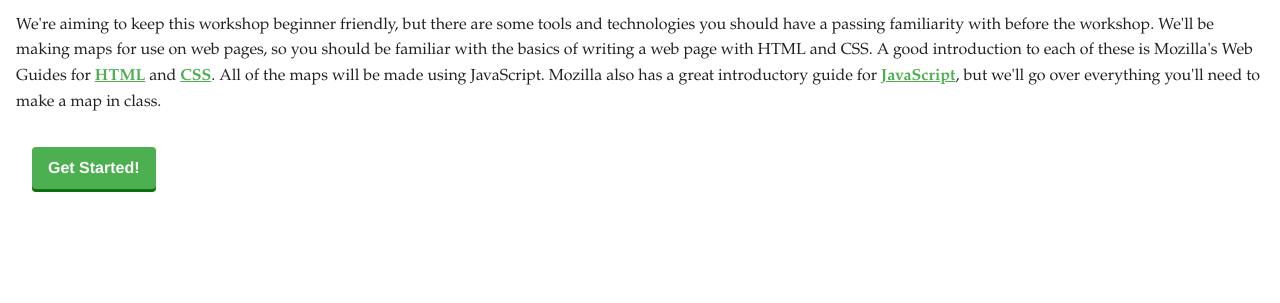
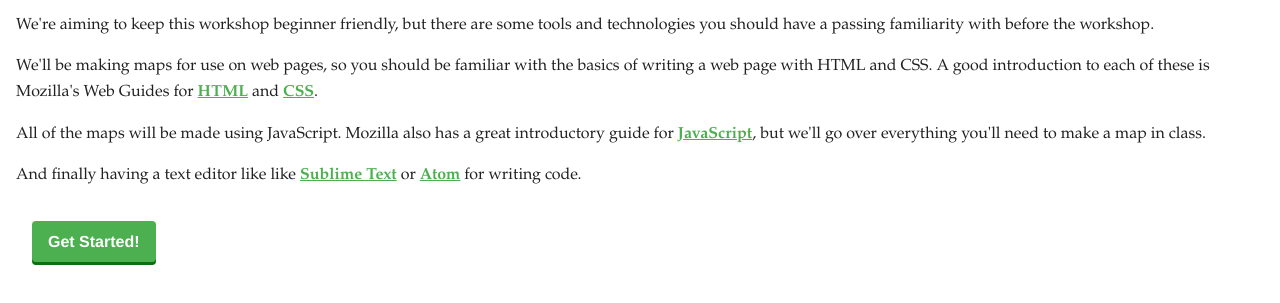
Before and after one commit to codefordayton/mapping_workshop, a website: page index.html in a window 1280 px wide. Shown: the part 451-754 px from the top of the page. Drawn offline with Linux system fonts and the light colour scheme.

Commit message:
added links for text editors on first page

```diff
--- a/index.html
+++ b/index.html
@@ -22,8 +22,7 @@
             <a href="http://codefordayton.org">Code for Dayton</a>,
             <a href="http://gdidayton.com">Girl Develop It Dayton</a>, and <a href="http://daytondv.org">Dayton Data Visualization</a> groups. </p>
         <p>
-            We are all dedicated to providing a harassment free learning experience for <em>everyone</em>.
-            For more information, see the <a href="http://www.girldevelopit.com/code-of-conduct" target="_blank">Code of Conduct</a>.
+            We are all dedicated to providing a harassment free learning experience for <em>everyone</em>. For more information, see the <a href="http://www.girldevelopit.com/code-of-conduct" target="_blank">Code of Conduct</a>.
         </p>
 
         <p>
@@ -48,11 +47,21 @@
         <h2>Prerequisites</h2>
         <p>
             We're aiming to keep this workshop beginner friendly, but there are some tools and technologies you should have a passing familiarity with before the workshop.
-            We'll be making maps for use on web pages, so you should be familiar with the basics of writing
-            a web page with HTML and CSS. A good introduction to each of these is Mozilla's Web Guides for
+        </p>
+
+        <p>
+            We'll be making maps for use on web pages, so you should be familiar with the basics of writing a web page with HTML and CSS.
+
+            A good introduction to each of these is Mozilla's Web Guides for
             <a href="https://developer.mozilla.org/en-US/docs/Web/Guide/HTML/Introduction">HTML</a> and
-            <a href="https://developer.mozilla.org/en-US/docs/Web/Guide/CSS/Getting_started">CSS</a>. All of the maps will be made using JavaScript. Mozilla also has a great introductory guide for
+            <a href="https://developer.mozilla.org/en-US/docs/Web/Guide/CSS/Getting_started">CSS</a>.
+        </p>
+
+        <p> All of the maps will be made using JavaScript. Mozilla also has a great introductory guide for
             <a href="https://developer.mozilla.org/en-US/docs/Learn/Getting_started_with_the_web/JavaScript_basics">JavaScript</a>, but we'll go over everything you'll need to make a map in class.
+        </p>
+        <p>
+          And finally having a text editor like like <a href="https://www.sublimetext.com/3">Sublime Text</a> or <a href="https://atom.io/">Atom</a> for writing code.
         </p>
 
         <div class="tutbuttons">
```
